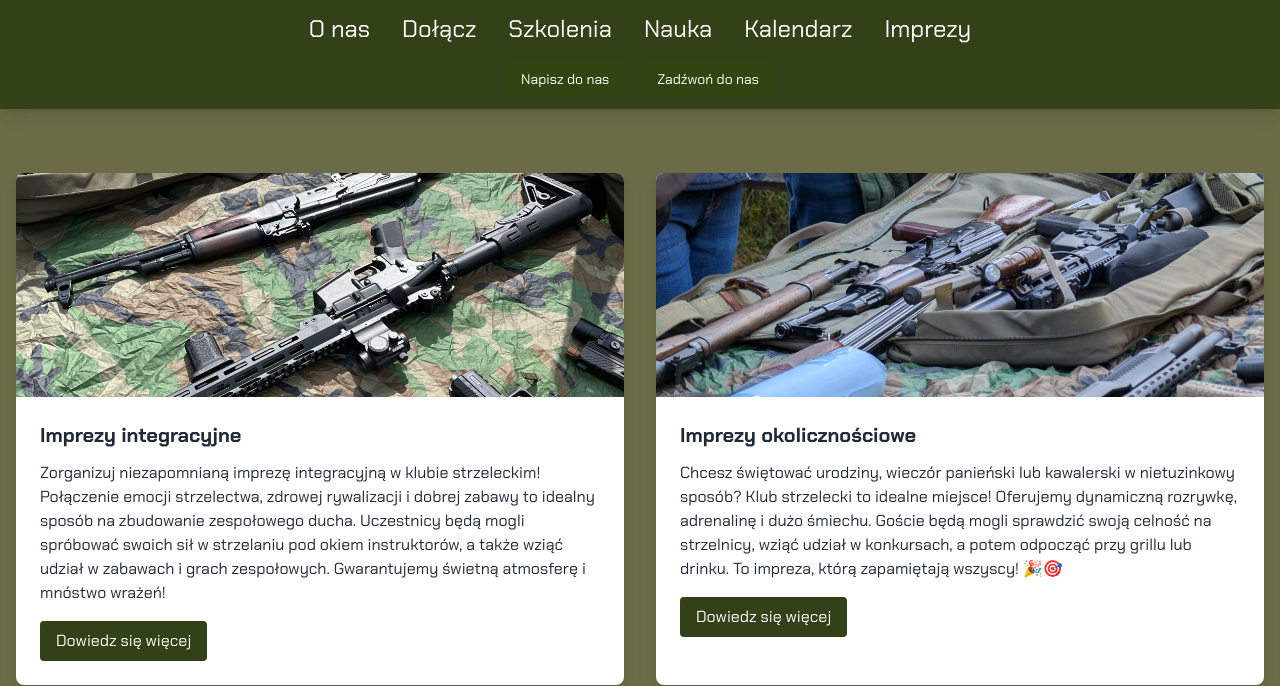
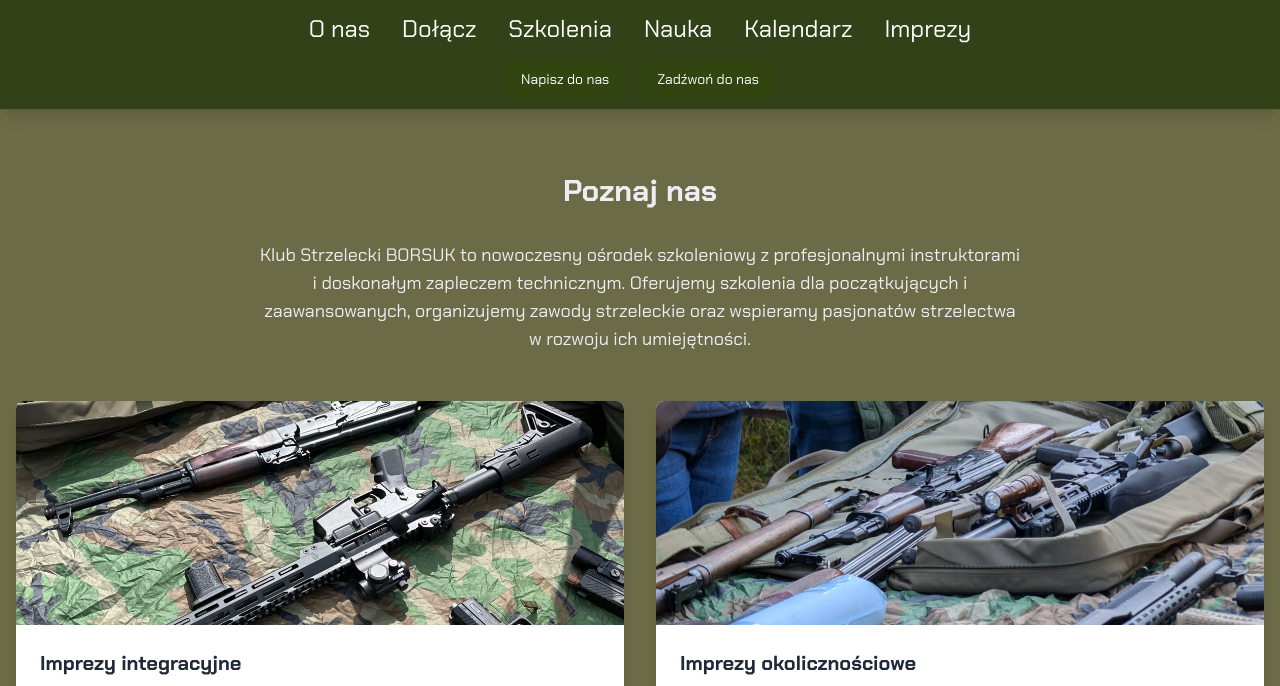
Before and after one commit to olsze420/borsuk-www, a website: page Imprezy/index.html in a window 1280 px wide. Shown: the part 135-821 px from the top of the page. Drawn offline with nearby package versions, Linux system fonts and the light colour scheme.

Commit message:
imprezy index with about us section if preferred

```diff
--- a/Imprezy/index.html
+++ b/Imprezy/index.html
@@ -60,7 +60,10 @@
 
     <section class="about-us py-16 px-4">
         <div class="container mx-auto">
-
+            <h2 class="text-3xl font-bold text-center mb-8 " style="color: #ededf3">Poznaj nas</h2>
+            <div class="max-w-3xl mx-auto text-center mb-12 text-lg">
+                <p style="color: #ededf3">Klub Strzelecki BORSUK to nowoczesny ośrodek szkoleniowy z profesjonalnymi instruktorami i doskonałym zapleczem technicznym. Oferujemy szkolenia dla początkujących i zaawansowanych, organizujemy zawody strzeleckie oraz wspieramy pasjonatów strzelectwa w rozwoju ich umiejętności.</p>
+            </div>
 
             <div class="grid grid-cols-1 md:grid-cols-2 lg:grid-cols-2 gap-8">
                 <div class="feature-card bg-white rounded-lg shadow-lg overflow-hidden transform hover:scale-105 transition-transform duration-300">
```
